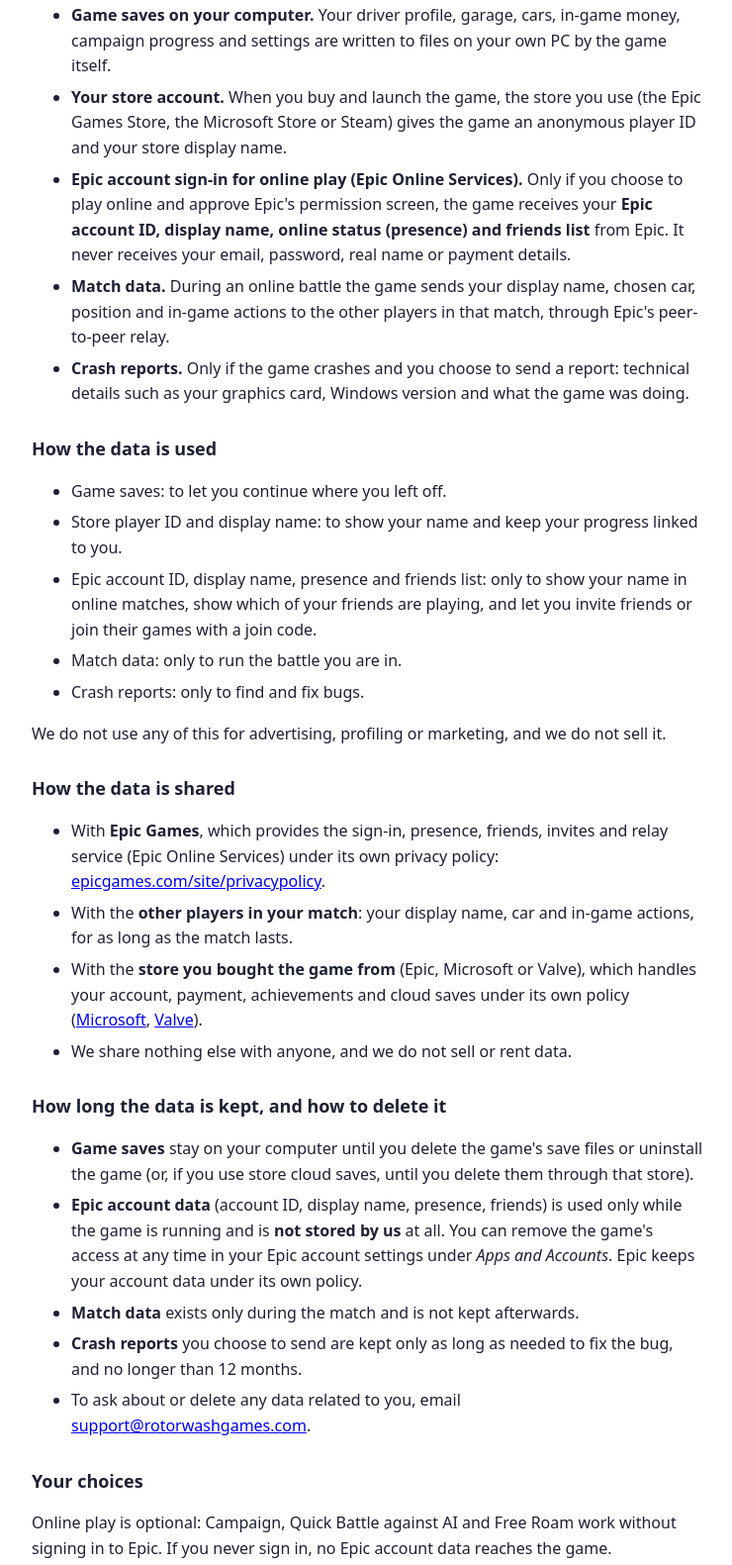
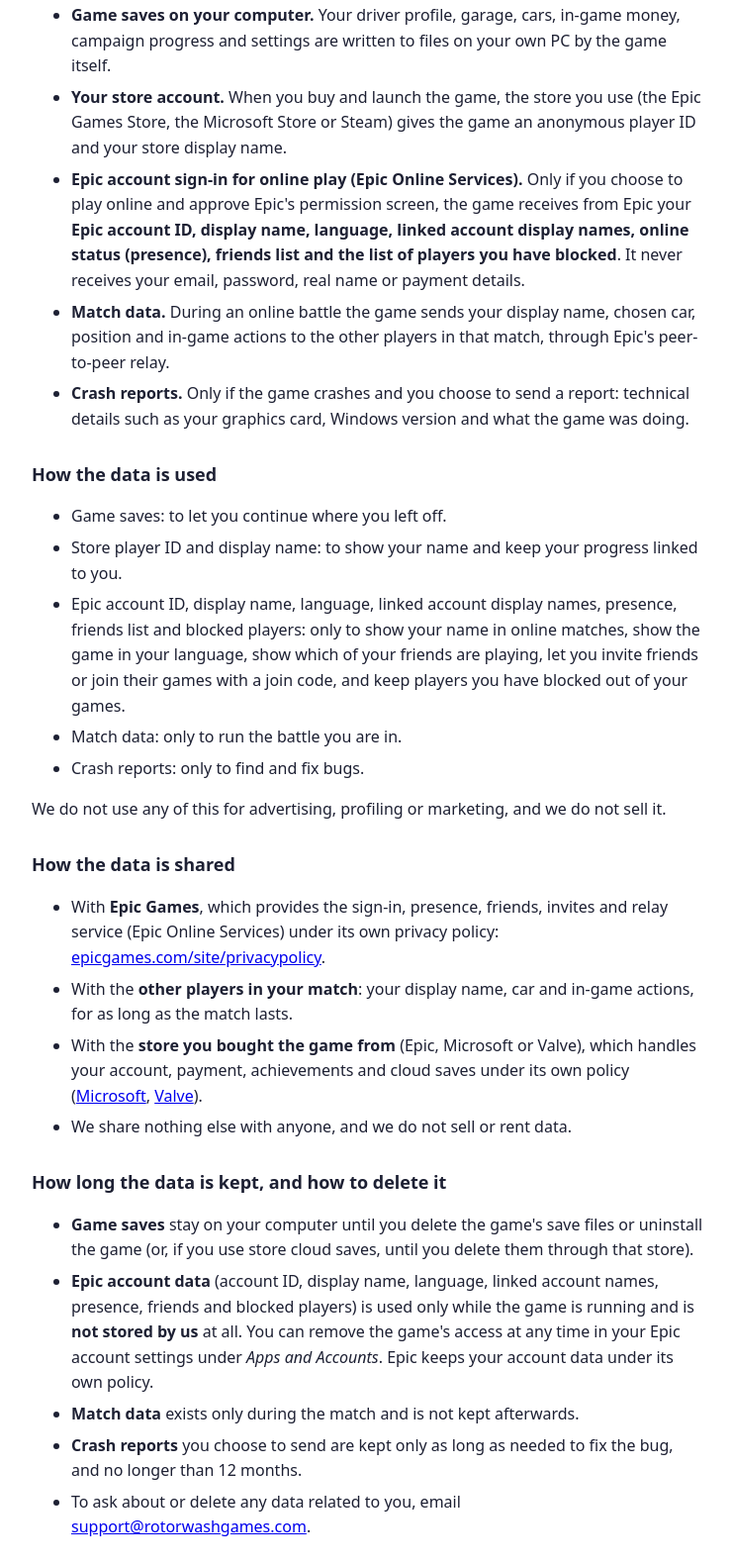
Before and after one commit to mike68med-hue/rotorwash-games, a plain HTML site: page privacy/road-battle-pc.html in a window 1280 px wide. Shown: the part 418-1999 px from the top of the page at 99% size, without its empty margins (268-1008 px from the left). Drawn offline with Linux system fonts and the light colour scheme.

Commit message:
Privacy policy: list every Epic permission scope
Co-Authored-By: Claude Opus 5.5 <noreply@anthropic.com>
Claude-Session: https://claude.ai/code/session_01Hfr425JRnnCfUWSHQp5HU4

```diff
--- a/privacy/road-battle-pc.html
+++ b/privacy/road-battle-pc.html
@@ -23,7 +23,7 @@
 <ul>
 <li><strong>Game saves on your computer.</strong> Your driver profile, garage, cars, in-game money, campaign progress and settings are written to files on your own PC by the game itself.</li>
 <li><strong>Your store account.</strong> When you buy and launch the game, the store you use (the Epic Games Store, the Microsoft Store or Steam) gives the game an anonymous player ID and your store display name.</li>
-<li><strong>Epic account sign-in for online play (Epic Online Services).</strong> Only if you choose to play online and approve Epic's permission screen, the game receives your <strong>Epic account ID, display name, online status (presence) and friends list</strong> from Epic. It never receives your email, password, real name or payment details.</li>
+<li><strong>Epic account sign-in for online play (Epic Online Services).</strong> Only if you choose to play online and approve Epic's permission screen, the game receives from Epic your <strong>Epic account ID, display name, language, linked account display names, online status (presence), friends list and the list of players you have blocked</strong>. It never receives your email, password, real name or payment details.</li>
 <li><strong>Match data.</strong> During an online battle the game sends your display name, chosen car, position and in-game actions to the other players in that match, through Epic's peer-to-peer relay.</li>
 <li><strong>Crash reports.</strong> Only if the game crashes and you choose to send a report: technical details such as your graphics card, Windows version and what the game was doing.</li>
 </ul>
@@ -32,7 +32,7 @@
 <ul>
 <li>Game saves: to let you continue where you left off.</li>
 <li>Store player ID and display name: to show your name and keep your progress linked to you.</li>
-<li>Epic account ID, display name, presence and friends list: only to show your name in online matches, show which of your friends are playing, and let you invite friends or join their games with a join code.</li>
+<li>Epic account ID, display name, language, linked account display names, presence, friends list and blocked players: only to show your name in online matches, show the game in your language, show which of your friends are playing, let you invite friends or join their games with a join code, and keep players you have blocked out of your games.</li>
 <li>Match data: only to run the battle you are in.</li>
 <li>Crash reports: only to find and fix bugs.</li>
 </ul>
@@ -49,7 +49,7 @@
 <h2>How long the data is kept, and how to delete it</h2>
 <ul>
 <li><strong>Game saves</strong> stay on your computer until you delete the game's save files or uninstall the game (or, if you use store cloud saves, until you delete them through that store).</li>
-<li><strong>Epic account data</strong> (account ID, display name, presence, friends) is used only while the game is running and is <strong>not stored by us</strong> at all. You can remove the game's access at any time in your Epic account settings under <em>Apps and Accounts</em>. Epic keeps your account data under its own policy.</li>
+<li><strong>Epic account data</strong> (account ID, display name, language, linked account names, presence, friends and blocked players) is used only while the game is running and is <strong>not stored by us</strong> at all. You can remove the game's access at any time in your Epic account settings under <em>Apps and Accounts</em>. Epic keeps your account data under its own policy.</li>
 <li><strong>Match data</strong> exists only during the match and is not kept afterwards.</li>
 <li><strong>Crash reports</strong> you choose to send are kept only as long as needed to fix the bug, and no longer than 12 months.</li>
 <li>To ask about or delete any data related to you, email <a href="mailto:support@rotorwashgames.com">support@rotorwashgames.com</a>.</li>
```
